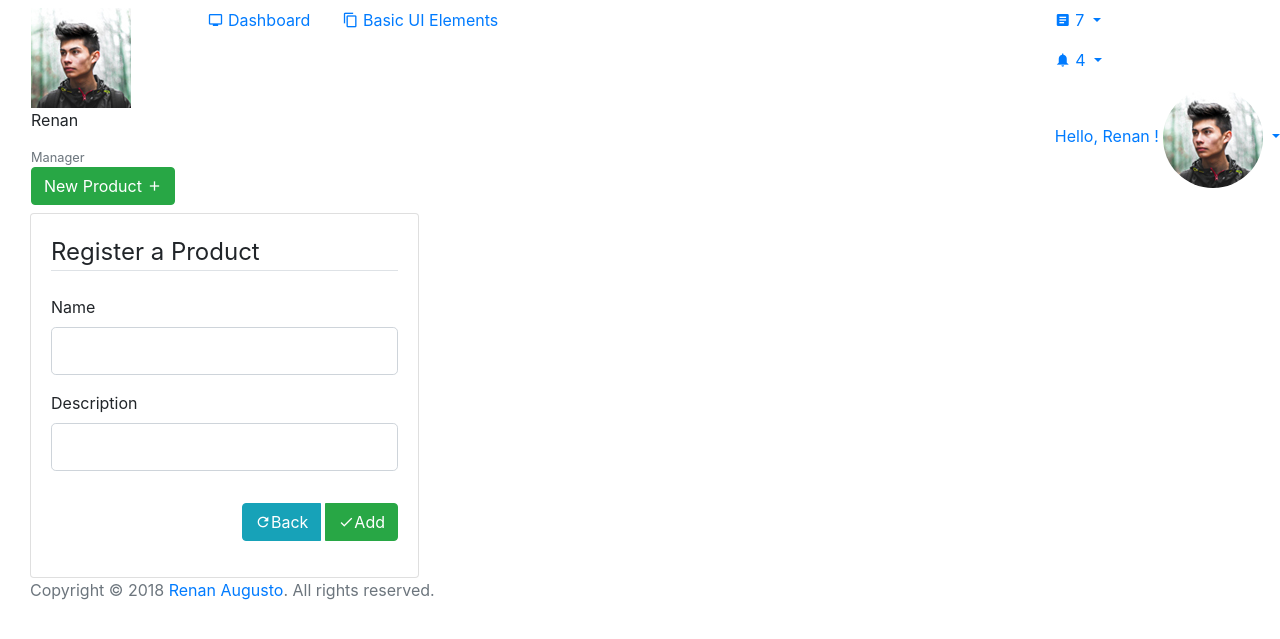
After one commit to renanaugustom/flaskdemo, a Flask app: page /products/register in a window 1280 px wide. The commit adds this page. Shown: the top 639 px of the page. Run offline with Flask 2, Linux system fonts and the light colour scheme; some libraries are stand-ins or nearby versions.

Commit message:
Register product form - Initial

```diff
--- a/main.py
+++ b/main.py
@@ -2,6 +2,7 @@ from flask import Flask, Blueprint, url_for
 from product import routes
 
 app = Flask(__name__)
+app.config['SECRET_KEY'] = '318896901b51ce7c2448939cac888e64'
 
 app.register_blueprint(routes.product_api, url_prefix='/products')
 
--- /dev/null
+++ b/product/forms.py
@@ -0,0 +1,7 @@
+from flask_wtf import FlaskForm
+from wtforms import StringField, SubmitField
+from wtforms.validators import DataRequired, Length
+
+class ProductRegisterForm(FlaskForm):
+    name = StringField('Name', validators=[DataRequired(), Length(min=3, max=40)])
+    description = StringField('Description')
--- a/product/routes.py
+++ b/product/routes.py
@@ -1,8 +1,19 @@
-from flask import Blueprint, render_template
+from flask import Blueprint, render_template, flash, redirect, url_for
+from product.forms import ProductRegisterForm
 import os
 
 product_api = Blueprint('product_api', __name__, template_folder='templates')
 
 @product_api.route('/')
-def show():
+def home():
     return render_template('products.html')
+
+@product_api.route('/register', methods=['GET', 'POST'])
+def register():
+    form = ProductRegisterForm()
+
+    if form.validate_on_submit():
+        flash('Product created with successs!', 'success')
+        return redirect(url_for('product_api.home'))
+
+    return render_template('registerproduct.html', title='Register Product', form = form)
--- /dev/null
+++ b/product/templates/registerproduct.html
@@ -0,0 +1,50 @@
+{% extends "base.html" %}
+{% block content %}
+
+<div class="col-md-12 d-flex align-items-stretch grid-margin">
+    <div class="row flex-grow">
+        <div class="col-12">
+            <div class="card">
+                <div class="card-body">
+                    <form class="forms-sample" method="POST" action="">
+                        {{ form.hidden_tag() }}
+                        <fieldset class="form-group">
+                            <legend class="border-bottom mb-4">Register a Product</legend>
+                            <div class="form-group">
+                                {{form.name.label(class="form-control-label")}}
+
+                                {% if form.name.errors %}
+                                    {{form.name(class="form-control form-control-lg is-invalid")}}
+                                    <div class="invalid-feedback">
+                                        {% for error in form.name.errors %}
+                                            <span>{{error}}</span>
+                                        {% endfor %}
+                                    </div>
+                                {% else %}
+                                    {{form.name(class="form-control form-control-lg")}}
+                                {% endif %}
+                            </div>
+                            <div class="form-group">
+                                {{form.description.label(class="form-control-label")}}
+                                {{form.description (class="form-control form-control-lg")}}
+                            </div>
+                        </fieldset>
+                        <div class="row">
+                            <div class="col-lg-12">
+                                <div class="btn-group float-right">
+                                    <button type="button" onclick="window.location.href='{{url_for('product_api.home')}}';" class="btn btn-info btn-fw" style="margin-right: 5px">
+                                            <i class="mdi mdi-refresh"></i>Back
+                                    </button>
+                                    <button type="submit" class="btn btn-success btn-fw">
+                                        <i class="mdi mdi-check"></i>Add
+                                    </button>
+                                </div>
+                            </div>
+                        </div>
+                    </form>
+                </div>
+            </div>
+        </div>
+    </div>
+</div>
+{% endblock content %}
--- a/templates/base.html
+++ b/templates/base.html
@@ -196,7 +196,7 @@
                       </div>
                     </div>
                   </div>
-                  <button class="btn btn-success btn-block">New Project
+                  <button class="btn btn-success btn-block" onclick="window.location.href='{{url_for('product_api.register')}}';">New Product
                     <i class="mdi mdi-plus"></i>
                   </button>
                 </div>
@@ -229,7 +229,18 @@
 
           <div class="main-panel">
             <div class="content-wrapper">
-                {% block content %}{% endblock %}
+              {% with messages = get_flashed_messages(with_categories=true) %}
+                {% if messages %}
+                  {% for category, message in messages %}
+                  <div class="alert alert-{{ category }} alert-dismissible" role="alert">
+                      <button type="button" class="close" data-dismiss="alert" aria-label="Close">
+                        <span aria-hidden="true">&times;</span></button>
+                        {{ message }}
+                      </div>
+                  {% endfor %}
+                {% endif %}
+              {% endwith %}
+              {% block content %}{% endblock %}
             </div>
 
             <footer class="footer">
```
